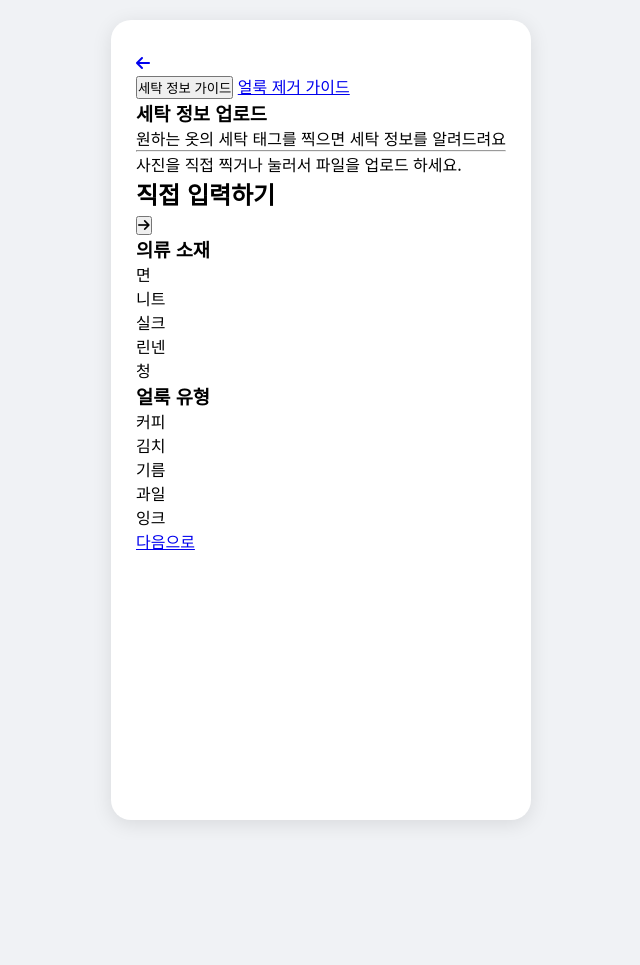
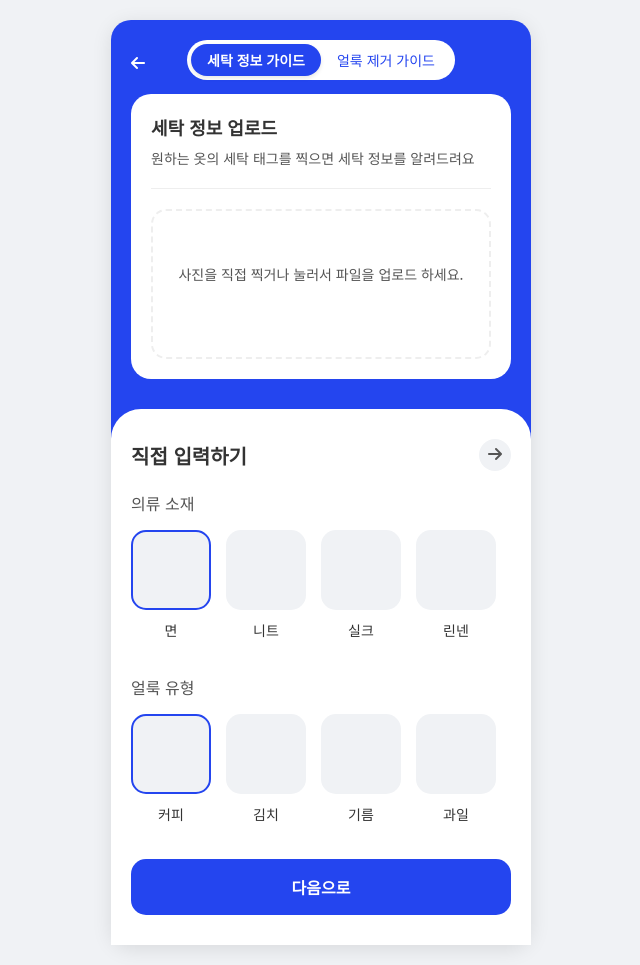
Before and after one commit to pirogramming/Laundry-Manager, a Django app: page /laundy-upload/ in a window 1280 px wide. Shown: the whole page, without its empty margins (319-959 px from the left). Before the commit the page ends 824 px from the top, so only its background shows below. Run offline with Django 5.2, Linux system fonts and the light colour scheme.

Commit message:
[add] 장고 탬플릿 에러

```diff
--- /dev/null
+++ b/laundry_manager/static/laundry_manager/laundry-upload-style.css
@@ -0,0 +1,174 @@
+/* laundry-upload.html 페이지 전용 스타일 */
+
+.upload-page {
+    padding: 0;
+    /* height: 100vh; */
+    display: flex;
+    flex-direction: column;
+    background-color:var(--color-primary);
+}
+
+/* 상단 파란색 영역 */
+.upload-header-section {
+    padding: 30px 20px 30px;
+    color: var(--color-container);
+
+}
+.top-nav {
+    display: flex;
+    justify-content: space-between;
+    align-items: center;
+    margin-bottom: 20px;
+}
+.icon-btn {
+    background: none;
+    border: none;
+    color: var(--color-container);
+    cursor: pointer;
+    font-size: 16px;
+    z-index: 2;
+}
+.header-tabs {
+    display: flex;
+
+    background-color:white;
+    border-radius: 50px;
+    padding: 4px;
+    position: absolute;
+    left: 50%;
+    transform: translateX(-50%);
+    margin-bottom: 35px;
+    margin-top: 30px;
+}
+.tab-btn {
+    border: none;
+    padding: 6px 16px;
+    border-radius: 16px;
+    font-size: 14px;
+    font-weight: 500;
+    cursor: pointer;
+    background-color: transparent;
+    color: var(--color-primary);
+    opacity: 1;
+    transition: all 0.2s ease-in-out;
+    white-space: nowrap;
+    text-decoration: none;
+}
+.tab-btn.active {
+    background-color: var(--color-primary);
+    color: var(--color-container);
+    opacity: 1;
+    box-shadow: 0 2px 4px rgba(0,0,0,0.1);
+    font-weight: 700;
+}
+
+/* 업로드 카드 */
+.upload-card {
+    background-color: var(--color-container);
+    color: var(--color-text-primary);
+    border-radius: 20px;
+    padding: 20px;
+    text-align: left;
+    margin-top: 20px;
+}
+.upload-card h3 {
+    font-size: 18px;
+    font-weight: 700;
+    margin-bottom: 8px;
+}
+.upload-card p {
+    font-size: 14px;
+    color: var(--color-text-secondary);
+    margin-bottom: 20px;
+}
+
+.upload-divider{
+    border: none;
+    height: 1px;
+    background-color: var(--color-border);
+    margin: 20px 0;
+}
+.drop-zone {
+    border: 2px dashed var(--color-border);
+    border-radius: 15px;
+    padding: 30px 20px;
+    color: #b0b8c1;
+    font-size: 14px;
+    height: 150px;
+    display: flex;
+    align-items: center;
+    justify-content: center;
+}
+
+/* 하단 흰색 콘텐츠 영역 */
+.manual-input-section {
+    background-color: var(--color-container);
+    padding: 30px 20px;
+    /* flex-grow: 1; */
+    border-top-left-radius: 30px;
+    border-top-right-radius: 30px;
+    display: flex;
+    flex-direction: column;
+    /* overflow-y: auto; */
+}
+.manual-input-section::-webkit-scrollbar { display: none; }
+.section-header {
+    display: flex;
+    justify-content: space-between; align-items: center;
+    margin-bottom: 20px;
+
+}
+.section-header h2 {
+    font-size: 20px;
+    font-weight: 700;
+    color: var(--color-text-primary);
+}
+.arrow-btn {
+    background-color: var(--color-background); color: var(--color-text-secondary);
+    border-radius: 50%; width: 32px; height: 32px; border: none; cursor: pointer;
+}
+.section-info{
+    flex-grow: 1;
+    overflow-y: auto;
+}
+.section-info ::-webkit-scrollbar{display: none;}
+/* 가로 스크롤 선택 목록 */
+.selection-group { margin-bottom: 25px; }
+.selection-group h3 {
+    font-size: 16px; font-weight: 500; color: var(--color-text-secondary); margin-bottom: 15px;
+}
+.item-list {
+    display: flex;
+    gap: 15px;
+    overflow-x: auto; /* 가로 스크롤 활성화 */
+    padding-bottom: 10px; /* 스크롤바 공간 (숨겨도 여유 공간 확보) */
+}
+.item-list::-webkit-scrollbar { display: none; } /* 스크롤바 숨기기 */
+
+.selectable-item {
+    display: flex; flex-direction: column; align-items: center; cursor: pointer;
+    flex-shrink: 0; /* 아이템이 줄어들지 않도록 */
+}
+.item-box {
+    width: 80px; height: 80px; background-color: var(--color-background);
+    border-radius: 15px; margin-bottom: 10px; border: 2px solid transparent;
+    transition: border-color 0.2s;
+}
+.selectable-item.active .item-box { border-color: var(--color-primary); }
+.selectable-item span { font-size: 14px; color: var(--color-text-primary); }
+
+/* 제출 버튼 */
+.submit-button {
+    width: 100%;
+    background-color: var(--color-primary);
+    color: var(--color-container);
+    padding: 16px; border-radius: 15px;
+    font-size: 16px; font-weight: 700;
+    border: none;
+    cursor: pointer;
+    margin-top: auto;
+    display: flex;
+    justify-content: center;
+    align-items: center;
+    text-decoration: none;
+}
--- a/laundry_manager/static/laundry_manager/result-style.css
+++ b/laundry_manager/static/laundry_manager/result-style.css
@@ -148,6 +148,7 @@
     border: none;
     cursor: pointer;
     margin-top: auto;
+    text-decoration: none;
 }
 
 .info-divider {
--- a/laundry_manager/static/laundry_manager/style.css
+++ b/laundry_manager/static/laundry_manager/style.css
@@ -11,7 +11,8 @@
     --color-star: #FFD700;
     --color-border: #eeeeee;
 
-	--color-border-trasparent: rgba(238,238,238,0.3)
+	--color-border-trasparent: rgba(238,238,238,0.3);
+    --white-background: #FAFBFF;
 }
 
 /* 기본 스타일 리셋 및 기본 설정 */
--- a/laundry_manager/templates/laundry_manager/main.html
+++ b/laundry_manager/templates/laundry_manager/main.html
@@ -36,7 +36,7 @@
                     <h3>세탁 정보 입력</h3>
                     <p>세탁 라벨을 인식해 정확한 세탁 방법을 알려드려요!</p>
                 </div>
-                <a href="{% url 'upload' %}" class="cta-button" id="takePictureBtn">
+                <a href="{% url 'laundry-upload' %}" class="cta-button" id="takePictureBtn">
                     사진 찍고 세탁법 받기
                     <i class="fa-solid fa-play"></i>
                 </a>
--- a/laundry_manager/templates/laundry_manager/stain_detail.html
+++ b/laundry_manager/templates/laundry_manager/stain_detail.html
@@ -138,6 +138,6 @@
         {% endif %}
     </div>
 
-    <a href="{% url 'stain_guide' %}" class="back-button">← 얼룩 가이드로 돌아가기</a>
+    <a href="{% url 'stain-guide' %}" class="back-button">← 얼룩 가이드로 돌아가기</a>
 </body>
 </html>
--- a/laundry_manager/urls.py
+++ b/laundry_manager/urls.py
@@ -6,20 +6,23 @@ from . import views
 urlpatterns = [
     # legacy
     # path("", views.upload_and_classify, name="home"),  # 루트 경로는 upload 중심으로 설정
-    path("upload/", views.upload_and_classify, name="upload"),
+    # path("upload/", views.upload_and_classify, name="upload"),
     # path("uploadimage/", views.upload_view, name="upload_image"),
-    # path("info/", laundry_result_view, name="laundry_info"),
-    # path("result/", laundry_result_view, name="laundry_result"),
+    # # path("info/", laundry_result_view, name="laundry_info"),
+    # # path("result/", laundry_result_view, name="laundry_result"),
     # path("laundry/", views.laundry_info_view, name="laundry_view"),
     # path("stain_guide/", views.stain_guide_view, name="stain_guide"),
     # path("stain_detail/<str:slug>/", views.stain_detail_view, name="stain_detail"),
+    path("laundry/", views.laundry_info_view, name="laundry_view"),
+    #path("stain_guide/", views.stain_guide_view, name="stain_guide"),
+    path("stain_detail/<str:slug>/", views.stain_detail_view, name="stain_detail"),
 
     # 프론트 기본 연결
     path('', views.main_page, name='main'),
     path('laundy-upload/', views.laundry_upload_page, name='laundry-upload'),
-    path('stain-upload/', views.stain_upload_page, name='stain-upload'),
+    path('stain-upload/', views.stain_guide_view, name="stain_guide"),
     path('result/', views.result_page, name='result'),
     path('laundry-info/', views.laundry_info_page, name='laundry-info'),
-
-
+    #path('stain-guide/', views.stain_guide_page, name='stain-guide'),
+    #path('stain-detail/', views.stain_detail_page, name='stain-detail'),
 ]
--- a/laundry_manager/views.py
+++ b/laundry_manager/views.py
@@ -294,7 +294,7 @@ def stain_guide_view(request):
         "frequent_stains": frequent_stains,
         "categorized_stains": categorized_stains,
     }
-    return render(request, "laundry_manager/stain_guide.html", context)
+    return render(request, "laundry_manager/stain-upload.html", context)
 
 
 # 아직 미완
@@ -344,3 +344,7 @@ def result_page(request):
     return render(request, 'laundry_manager/result.html')
 def laundry_info_page(request):
     return render(request, 'laundry_manager/laundry-info.html')
+def stain_guide_page(request):
+    return render(request, 'laundry_manager/stain_guide.html')
+def stain_detail_page(request):
+    return render(request, 'laundry_manager/stain_detail.html')
--- a/requirements.txt
+++ b/requirements.txt
@@ -6,11 +6,12 @@ django-allauth==65.10.0
 idna==3.10
 pillow==11.3.0
 python-decouple==3.8
-python-dotenv==1.1.1
 requests==2.32.4
 sqlparse==0.5.3
 tzdata==2025.2
 urllib3==2.5.0
 oauthlib==3.2.2
 requests-oauthlib==1.3.1
-python-dotenv==25.2
+python-dotenv==1.1.1
+cryptography==42.0.7
+PyJWT==2.8.0
```
Also changed, not shown: laundry_manager/static/laundry_manager/stain-upload-style.css (added, +219 -0 lines), laundry_manager/templates/laundry_manager/stain-upload.html (added, +87 -0 lines), laundry_manager/templates/laundry_manager/stain_guide.html (+154 -34 lines).
